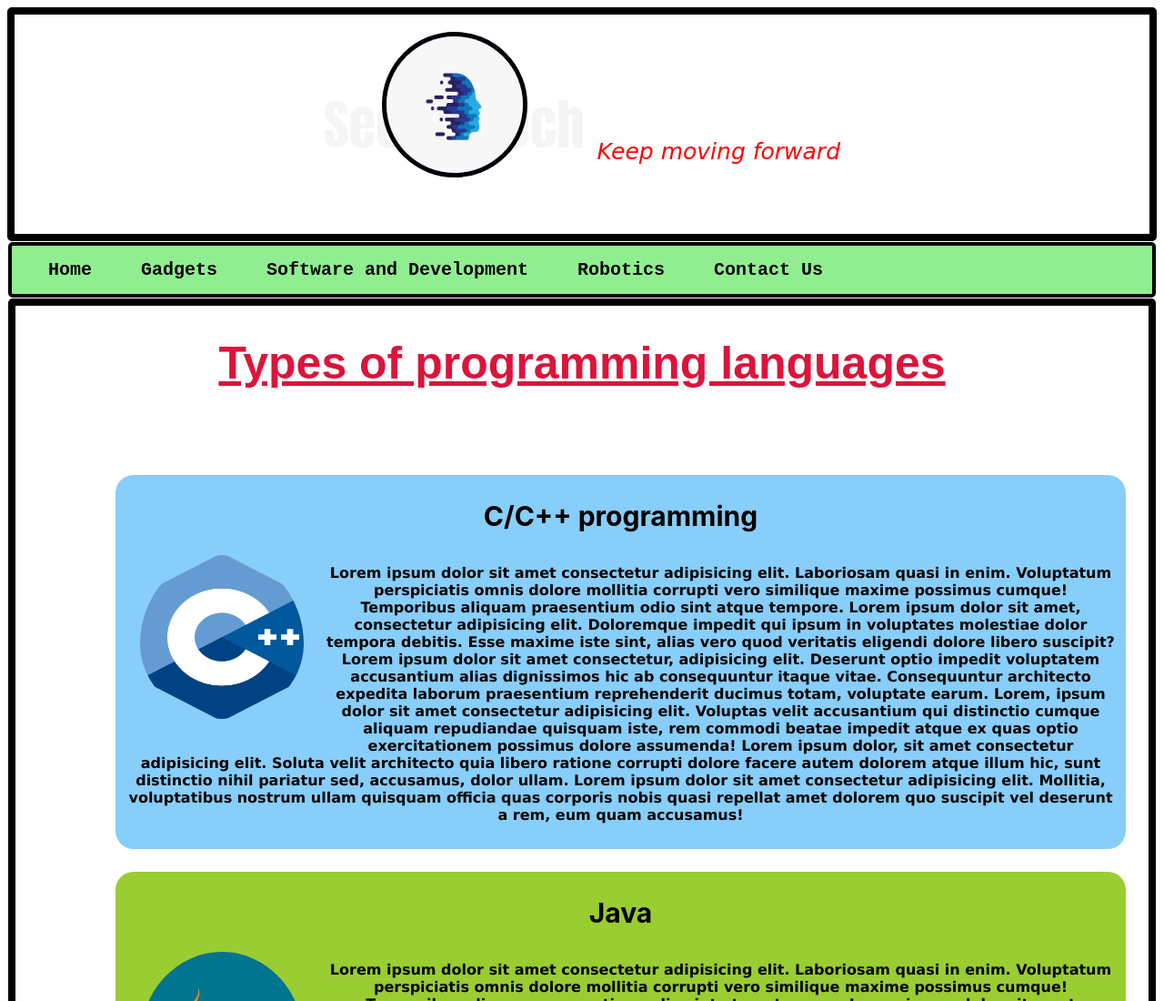
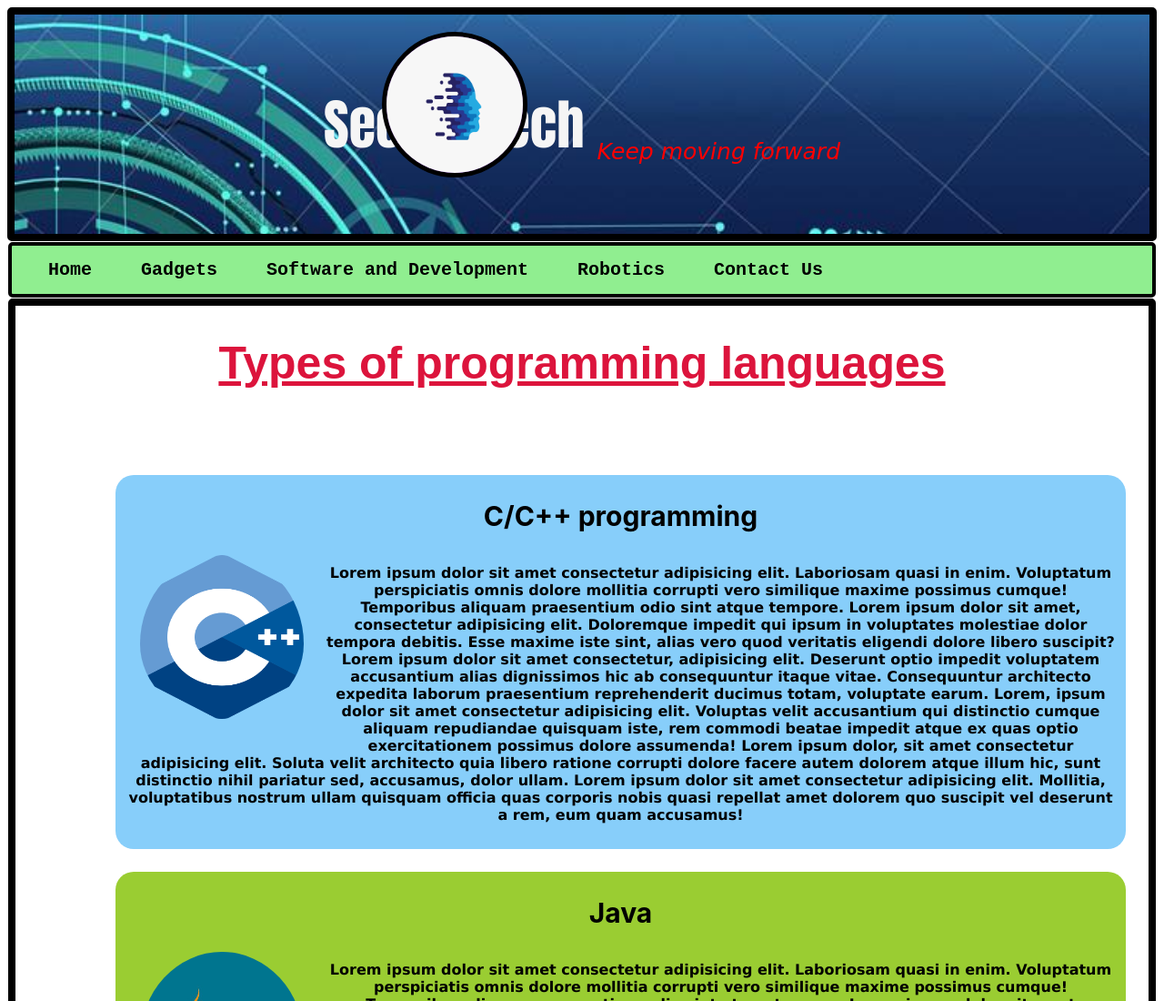
Before and after one commit to cyberskull99297/Seek-and-Tech, a plain HTML site: page index.html in a window 1280 px wide. Shown: the top 1100 px of the page at 91% size. Drawn offline with Linux system fonts and the light colour scheme.

Commit message:
Update index.html

```diff
--- a/index.html
+++ b/index.html
@@ -12,7 +12,7 @@
         text-align: center;
         font-weight: bolder;
         font-size: larger;
-        background-image: url(/image/ba.jpg);
+        background-image: url(ba.jpg);
         background-size: cover;
         padding: 35px;
         border: 8px solid black;
```
